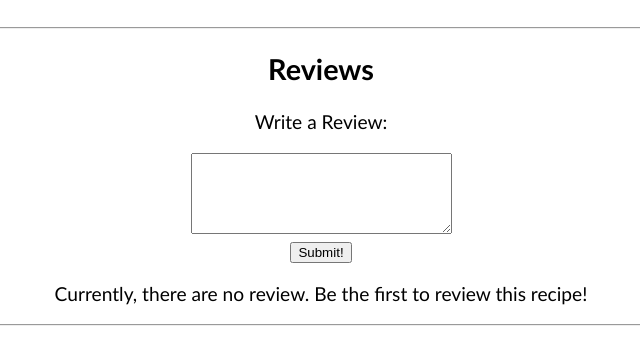
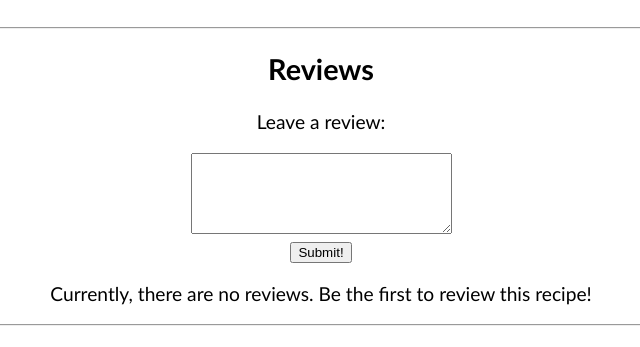
Before and after one commit to fiona-chung/fiona-chung.github.io, a plain HTML site: page index.html in a window 1280 px wide. Shown: the part 877-1224 px from the top of the page, 319-959 px from the left. Drawn offline with Linux system fonts and the light colour scheme; a web font is replaced by a local one.

Commit message:
Update index.html

```diff
--- a/index.html
+++ b/index.html
@@ -87,12 +87,12 @@
                     <hr>
                     <h2>Reviews</h2>
                     <form action="" method="">
-                        <p>Write a Review:</p>
+                        <p>Leave a review:</p>
                         <textarea name="review" id="review" cols="30" rows="5"></textarea>
                         <br>
                         <input type="submit" value="Submit!">
                     </form>
-                    <p>Currently, there are no review. Be the first to review this recipe!</p>
+                    <p>Currently, there are no reviews. Be the first to review this recipe!</p>
                     <hr>
                 </section>
             </div>
```
